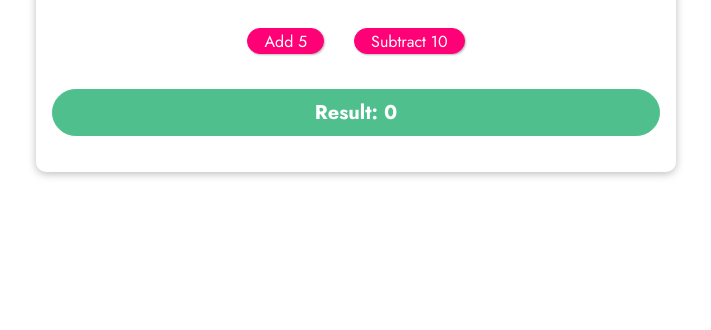
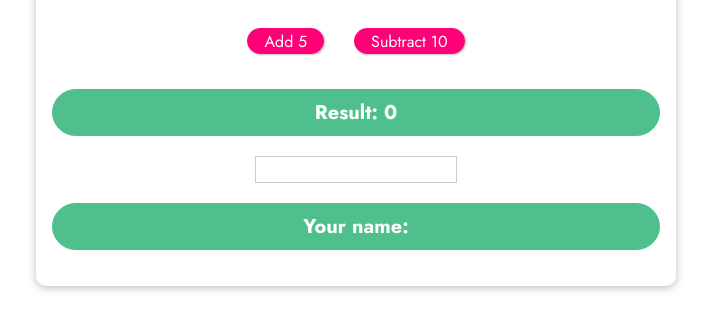
Before and after one commit to FoxGeoff/Vue---events-03-project, a plain HTML site: page index.html in a window 1280 px wide. Shown: the part 286-616 px from the top of the page, without its empty margins (284-995 px from the left). Drawn offline with nearby package versions, Linux system fonts and the light colour scheme.

Commit message:
input text from input box

```diff
--- a/app.js
+++ b/app.js
@@ -5,9 +5,15 @@ const app = Vue.createApp({
   data() {
     return {
       counter: 0,
+      name:''
     };
   },
   methods: {
+    setName(event) {
+      // this straight Javascript '$event' is being passed
+      // note dev tool  F12 shows 'fashing' changes in code
+      this.name = event.target.value
+    },
     add(num) {
       this.counter += num;
     },
--- a/index.html
+++ b/index.html
@@ -22,6 +22,9 @@
       <button v-on:click="add(5)">Add 5</button>
       <button v-on:click="subtract(10)">Subtract 10</button>
       <p>Result: {{counter}}</p>
+      <!-- '$event' is optional for one parameter -->
+      <input type="text" v-on:input="setName($event)">
+      <p>Your name: {{name}}</p>
     </section>
   </body>
 </html>
```
